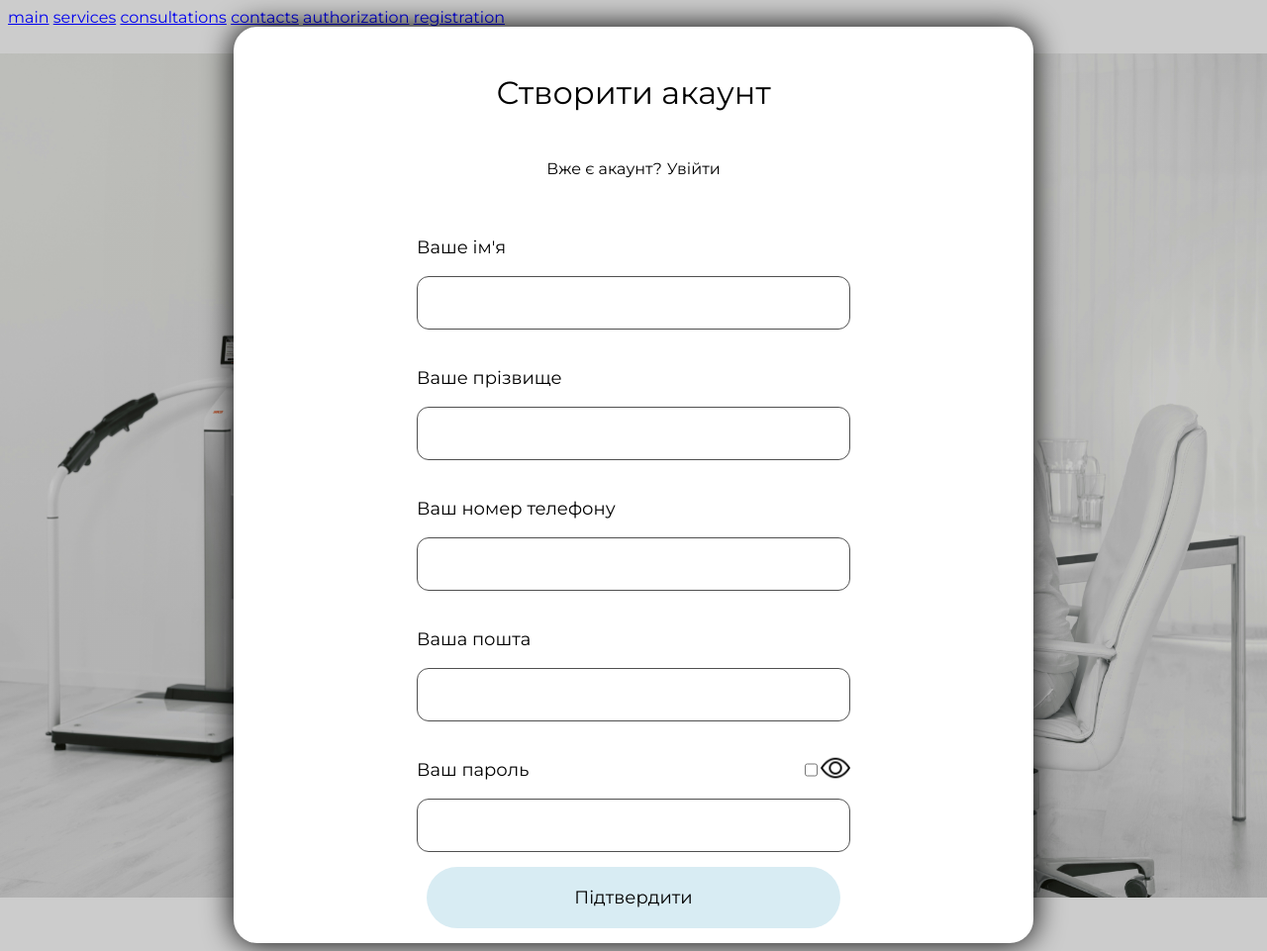
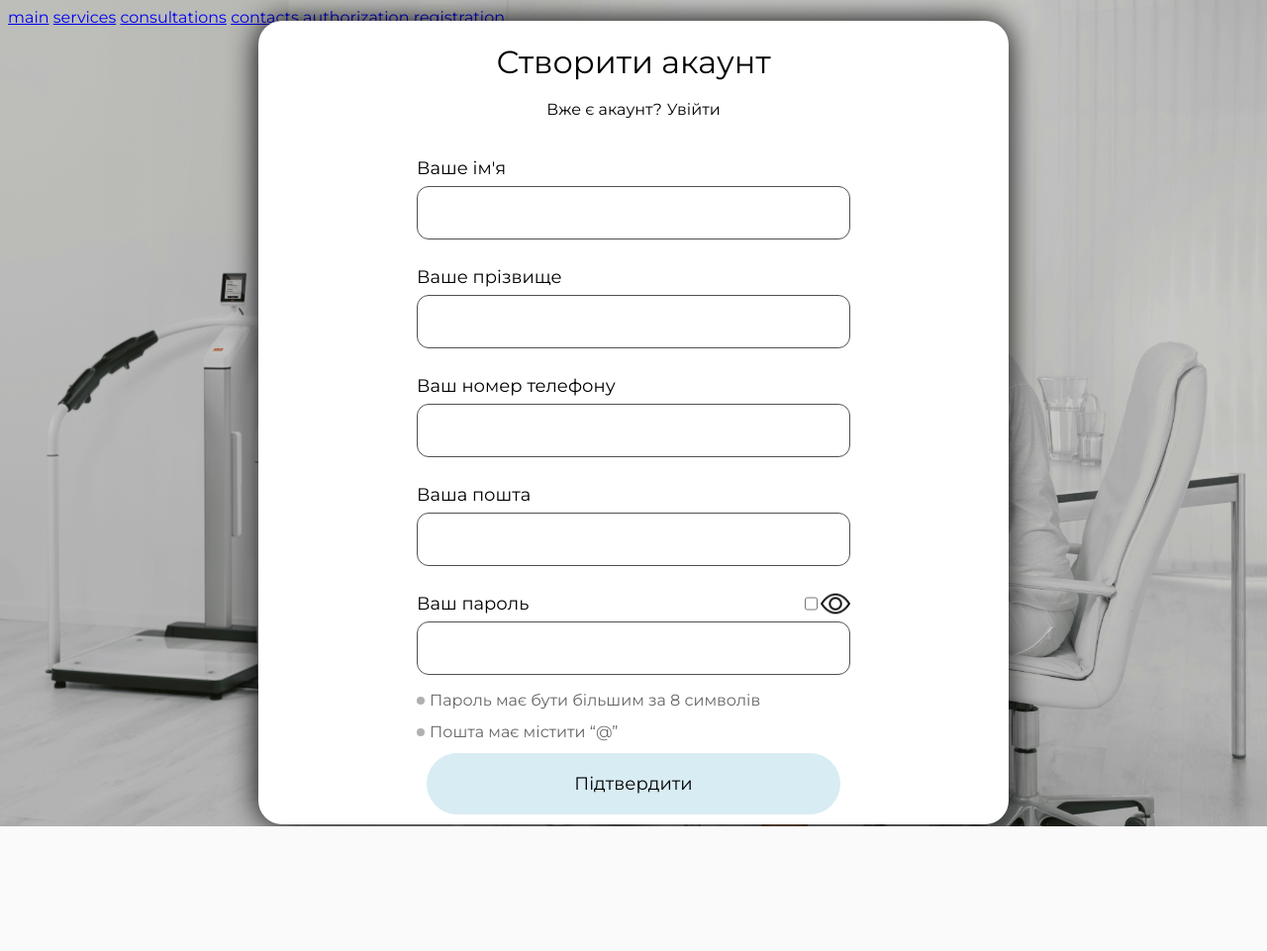
Before and after one commit to FeliksNovoselskyi/pre-diploma-practice-2024, a Django app: template DoctorProhorenkoClinic/auth_reg/templates/auth_reg/reg.html in a window 1280 px wide. Shown: the whole page at 99% size. After the commit the page ends 835 px from the top, so only its background shows below. Run offline with Django 4.2, Linux system fonts and the light colour scheme; the template is opened without the code that fills it, so the values that code supplies are empty; parts of the project's set-up code (start-up, migrations or seed data) failed here and were passed over.

Commit message:
0506 auth and reg small redesign

```diff
--- a/DoctorProhorenkoClinic/auth_reg/static/auth_reg/css/auth.css
+++ /dev/null
@@ -1,3 +0,0 @@
-/* p {
-    color: aqua;
-} */
--- a/DoctorProhorenkoClinic/auth_reg/static/auth_reg/css/auth_and_reg.css
+++ b/DoctorProhorenkoClinic/auth_reg/static/auth_reg/css/auth_and_reg.css
@@ -1,3 +1,10 @@
+main {
+    display: flex;
+    justify-content: center;
+    align-items: center;
+    height: 100vh;
+}
+
 .typed-text.error {
     color: rgb(253, 63, 63);
 }
@@ -45,8 +52,8 @@ main {
     display: flex;
     flex-direction: column;
     padding: 10px;
-    gap: 0px;
     width: 438px;
+    line-height: 0%;
 }
 
 .input-placeholder-password {
@@ -71,8 +78,10 @@ main {
 .sign-link-block {
     display: flex;
     flex-direction: column;
-    justify-content: center;
+    justify-content: flex-start;
     align-items: center;
+    line-height: 0%;
+    gap: 0;
 }
 
 .sign-in-block {
@@ -86,6 +95,7 @@ main {
     display: flex;
     justify-content: center;
     align-items: center;
+    line-height: 0%;
 }
 
 .form-block form {
@@ -93,7 +103,7 @@ main {
     flex-direction: column;
     justify-content: center;
     align-items: center;
-    gap: 20px;
+    gap: 15px;
 }
 
 .form-fields-div {
@@ -110,13 +120,13 @@ main {
     align-items: center;
     width: 658px;
     gap: 15px;
-    padding: 75px;
+    padding: 20px;
     border-radius: 24px;
     box-shadow: 0px 0px 30px black;
 }
 
 .sign-in-block.reg {
-    padding: 15px 75px;
+    padding: 10px 50px;
 }
 
 .form-block.reg form {
@@ -134,3 +144,25 @@ main {
 }
 
 .show-hide-checkbox {display: flex;}
+
+.hints{
+    display: flex;
+    flex-direction: row;
+    justify-content: flex-start;
+    align-items: center;
+    gap: 5px;
+    color: #666666;
+}
+
+.dot {
+    height: 8px;
+    width: 8px;
+    background-color: #b0b0b0;
+    border-radius: 50%;
+    display: inline-block;
+    line-height: 0%;
+}
+
+.password-hints {
+    width: 438px;
+}
--- a/DoctorProhorenkoClinic/auth_reg/static/auth_reg/css/reg.css
+++ /dev/null
@@ -1,3 +0,0 @@
-/* p {
-    color: blue;
-} */
--- a/DoctorProhorenkoClinic/auth_reg/templates/auth_reg/auth.html
+++ b/DoctorProhorenkoClinic/auth_reg/templates/auth_reg/auth.html
@@ -2,7 +2,6 @@
 {% load static %}
 
 {% block links %}
-    <link rel="stylesheet" href="{% static 'auth_reg/css/auth.css' %}">
     <link rel="stylesheet" href="{% static 'auth_reg/css/auth_and_reg.css' %}">
     <script src="{% static 'auth_reg/js/auth_reg.js' %}" defer></script>
 {% endblock %}
@@ -12,6 +11,7 @@
         body{
             background: linear-gradient(rgba(0, 0, 0, 0.2), rgba(0, 0, 0, 0.2)),
             no-repeat center/100% url("{% static 'auth_reg/img/bg.png' %}");
+            overflow-y: hidden;
         }
     </style>
 
--- a/DoctorProhorenkoClinic/auth_reg/templates/auth_reg/reg.html
+++ b/DoctorProhorenkoClinic/auth_reg/templates/auth_reg/reg.html
@@ -2,7 +2,6 @@
 {% load static %}
 
 {% block links %}
-    <link rel="stylesheet" href="{% static 'auth_reg/css/reg.css' %}">
     <link rel="stylesheet" href="{% static 'auth_reg/css/auth_and_reg.css' %}">
     <script src="{% static 'auth_reg/js/auth_reg.js' %}" defer></script>
 {% endblock %}
@@ -12,6 +11,7 @@
         body{
             background: linear-gradient(rgba(0, 0, 0, 0.2), rgba(0, 0, 0, 0.2)),
             no-repeat center/100% url("{% static 'auth_reg/img/bg.png' %}");
+            overflow-y: hidden;
         }
     </style>
 
@@ -60,6 +60,17 @@
                         </div>
                         <input type="password" name="password" class="form-input password typed-text">
                     </div>
+
+                    <div class="password-hints">
+                        <div class="hints">
+                            <span class="dot"></span>
+                            <p class="small-text">Пароль має бути більшим за 8 символів</p>
+                        </div>
+                        <div class="hints">
+                            <span class="dot"></span>
+                            <p class="small-text">Пошта має містити “@”</p>
+                        </div>
+                    </div>
                 </div>
 
                 {% if error %}
```
Also changed, not shown: DoctorProhorenkoClinic/main/static/main/css/base.css (+3 -11 lines), DoctorProhorenkoClinic/db.sqlite3.
